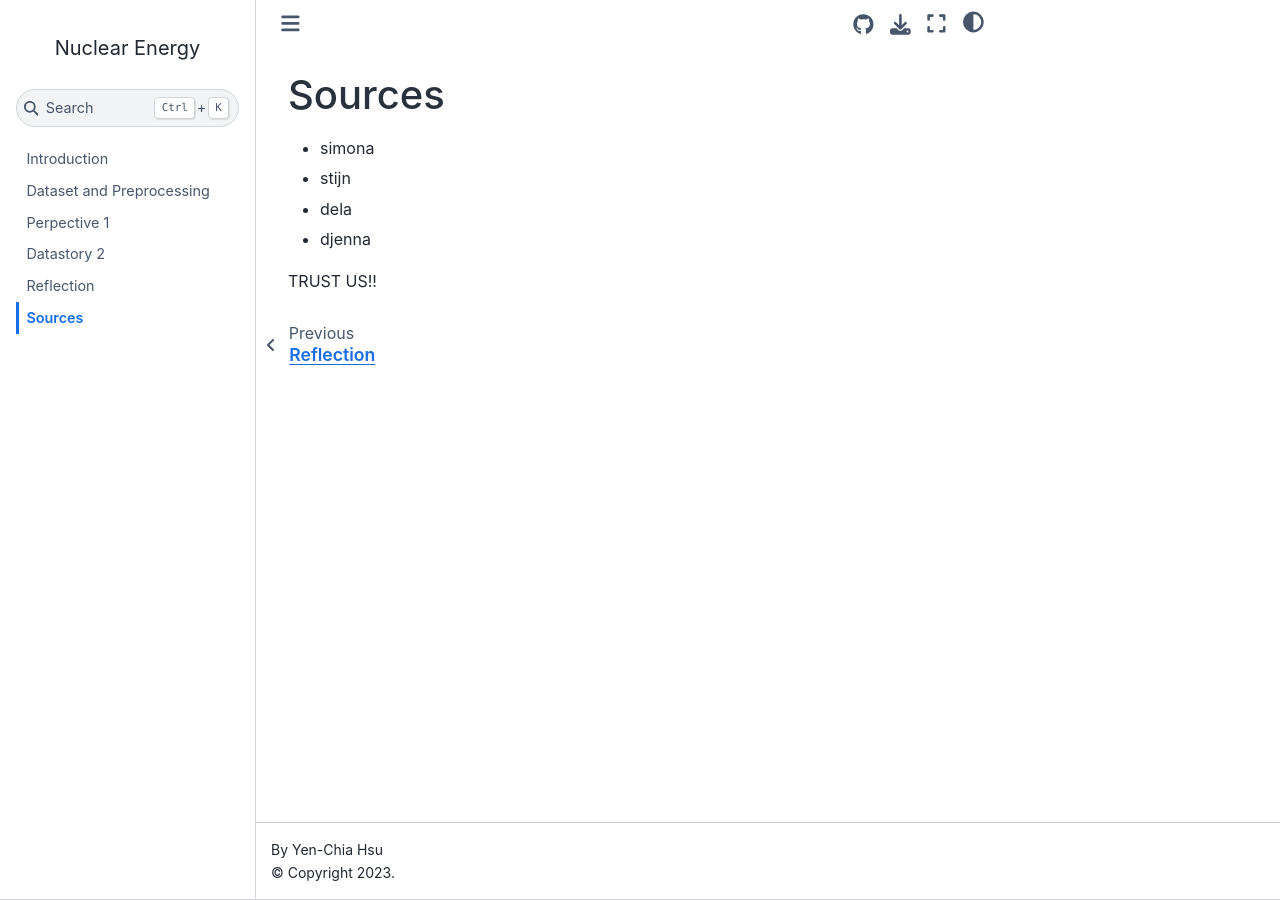
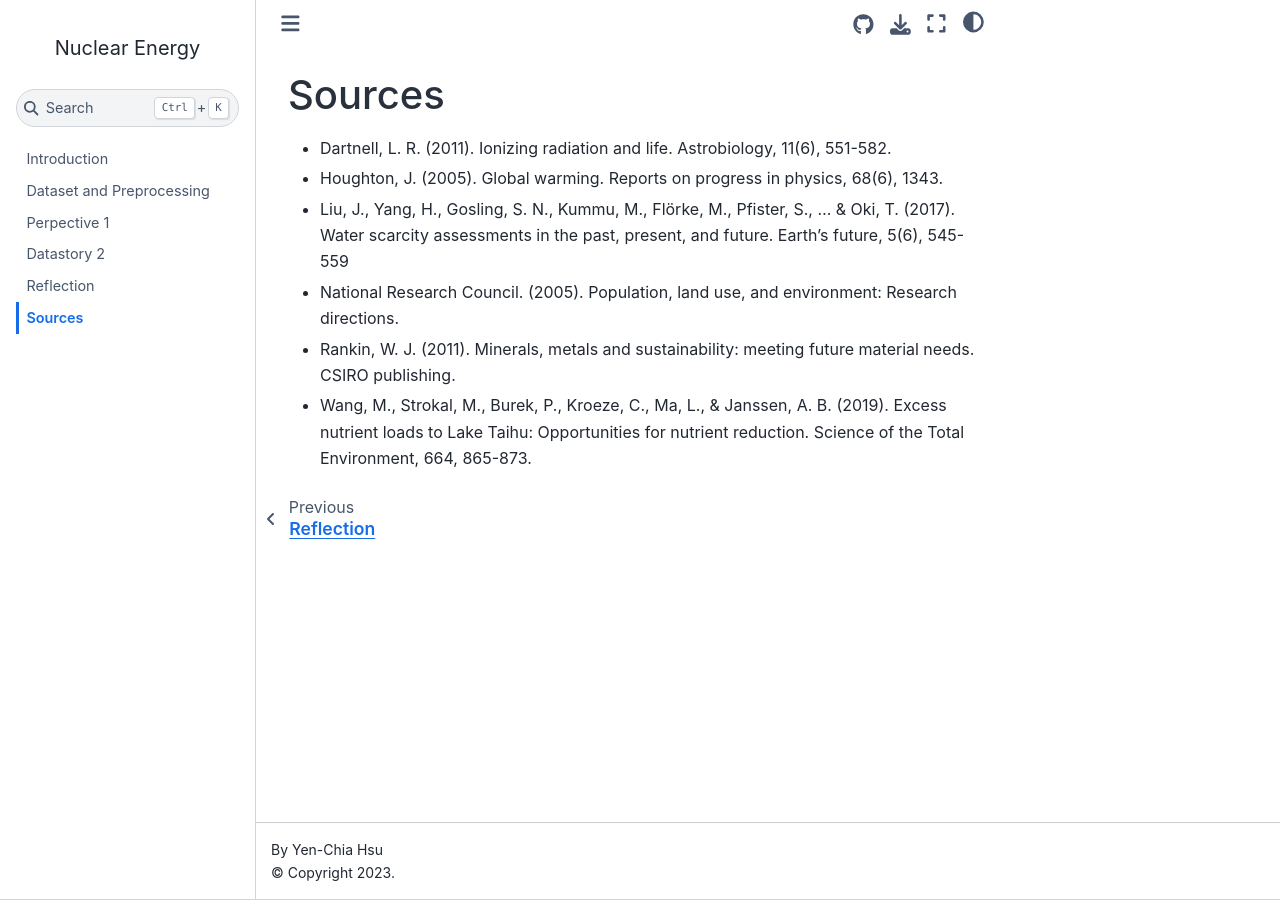
Before and after one commit to dela888/infovis, a Jupyter Book: the page built from docs/sources.md, in a window 1280 px wide. Built offline with Jupyter Book 1.0.4 settings and Sphinx 7.4.7 and the Sphinx Book theme 1.1.4, drawn with Linux system fonts in a browser that asks for light colours; comment, search, counter and statistics services are not loaded.

Commit message:
made some good stuff

```diff
--- a/docs/sources.md
+++ b/docs/sources.md
@@ -1,8 +1,9 @@
 # Sources
 
-- simona
-- stijn
-- dela
-- djenna
+- Dartnell, L. R. (2011). Ionizing radiation and life. Astrobiology, 11(6), 551-582.
 
-TRUST US!!
+- Houghton, J. (2005). Global warming. Reports on progress in physics, 68(6), 1343.
+- Liu, J., Yang, H., Gosling, S. N., Kummu, M., Flörke, M., Pfister, S., ... & Oki, T. (2017). Water scarcity assessments in the past, present, and future. Earth's future, 5(6), 545-559
+- National Research Council. (2005). Population, land use, and environment: Research directions.
+- Rankin, W. J. (2011). Minerals, metals and sustainability: meeting future material needs. CSIRO publishing.
+- Wang, M., Strokal, M., Burek, P., Kroeze, C., Ma, L., & Janssen, A. B. (2019). Excess nutrient loads to Lake Taihu: Opportunities for nutrient reduction. Science of the Total Environment, 664, 865-873.
```
Also changed, not shown: docs/datastory.ipynb.
